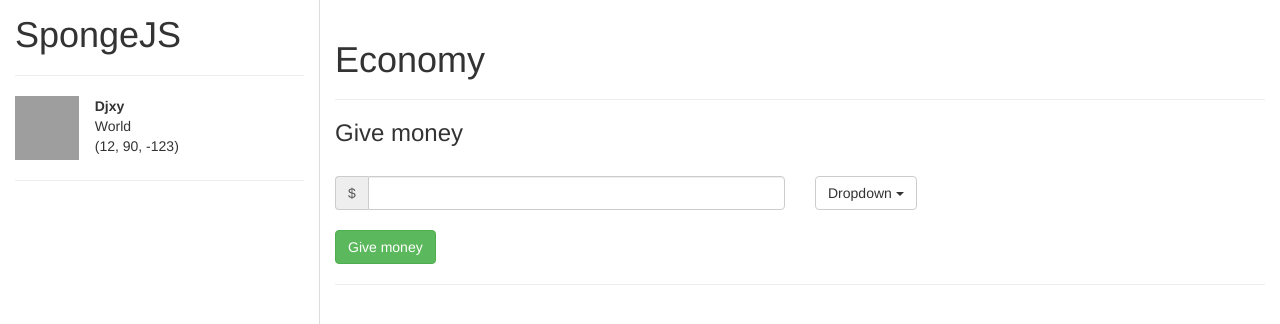
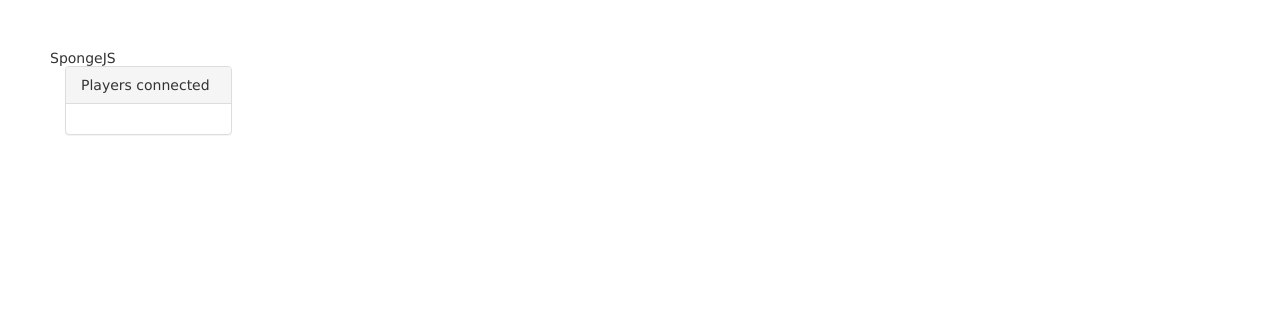
Before and after one commit to jwulf/SpongeJS-Web, a website: page views/index.html in a window 1280 px wide. Shown: the top 324 px of the page. Drawn offline with nearby package versions, Linux system fonts and the light colour scheme; files that its build step writes are made by us from their sources; grey boxes are pictures that could not be loaded; a web font is replaced by a local one.

Commit message:
Updated the index

```diff
--- a/views/index.html
+++ b/views/index.html
@@ -1,103 +1,44 @@
 <!DOCTYPE html>
 <html lang="en">
     <head>
-        <link rel="stylesheet" href="https://maxcdn.bootstrapcdn.com/bootstrap/3.3.7/css/bootstrap.min.css" integrity="sha384-BVYiiSIFeK1dGmJRAkycuHAHRg32OmUcww7on3RYdg4Va+PmSTsz/K68vbdEjh4u" crossorigin="anonymous">
         <script src="https://ajax.googleapis.com/ajax/libs/jquery/3.1.0/jquery.min.js"></script>
         <script src="https://maxcdn.bootstrapcdn.com/bootstrap/3.3.7/js/bootstrap.min.js" integrity="sha384-Tc5IQib027qvyjSMfHjOMaLkfuWVxZxUPnCJA7l2mCWNIpG9mGCD8wGNIcPD7Txa" crossorigin="anonymous"></script>
-        <style>
-            html, body, body > div, body > div > div {
-                height: 100%;
-            }
+        <script src="js/index.js"></script>
 
-            #players {
-                padding-top: 15px;
-                height: 100%;
-                border-right: solid rgb(221, 221, 221) 1px;
-                overflow-y: scroll;
-            }
+        <link rel="stylesheet" href="https://maxcdn.bootstrapcdn.com/bootstrap/3.3.7/css/bootstrap.min.css" integrity="sha384-BVYiiSIFeK1dGmJRAkycuHAHRg32OmUcww7on3RYdg4Va+PmSTsz/K68vbdEjh4u" crossorigin="anonymous">
+        <link href="https://fonts.googleapis.com/css?family=Baloo+Bhai" rel="stylesheet">
+        <link rel="stylesheet" href="css/style.css">
 
-            #modules {
-                overflow-y: scroll;
-                height: 100%;
-            }
-
-            #spongeJSTitle{
-                margin: 0;
-                padding: 0;
-            }
-
-            .minecraftPlayerHead {
-                width: 64px;
-                height: 64px;
-            }
-        </style>
         <meta charset="UTF-8">
         <title>SpongeJS</title>
     </head>
     <body>
         <div class="container-fluid">
             <div class="row">
-                <div id="players" class="col-md-3">
+                <div id="navbar">
+                    <span>Sponge<span class="js">JS</span></span>
+                </div>
+            </div>
+            <div id="main-container" class="row">
+                <div id="left-container" class="col-md-2">
                     <div class="row">
                         <div class="col-md-12">
-                            <div class="row">
-                                <div class="col-md-12">
-                                    <h1 id="spongeJSTitle">SpongeJS</h1>
-                                    <hr>
+                            <div class="panel panel-default">
+                                <div id="players-connected-title" class="panel-heading">
+                                    Players connected
+                                </div>
+                                <div class="panel-body">
+                                    <div id="players-connected" class="row">
+
+                                    </div>
                                 </div>
                             </div>
-                            <div class="row">
-                                <div class="col-md-3">
-                                    <img class="minecraftPlayerHead" src="http://avatar.yourminecraftservers.com/avatar/source/minecraft/background/trnsp/bgParams/%23111111,%23cccccc/notFound/steve/figure/face/figureSize/100/borderSize/1/borderColor/%23000000/canvasSize/256/djxy.png?download">
-                                </div>
-                                <div class="col-md-9">
-                                    <strong>Djxy</strong>
-                                    <br>
-                                    <span>World</span>
-                                    <br>
-                                    <span>(12, 90, -123)</span>
-                                </div>
-                            </div>
-                            <hr>
                         </div>
                     </div>
                 </div>
-                <div id="modules" class="col-md-9">
+                <div id="right-container" class="col-md-10">
                     <div class="row">
-                        <div class="col-md-12">
-                            <div class="page-header">
-                                <h1>Economy</h1>
-                            </div>
-                            <h3>Give money</h3>
-                            <br>
-                            <div class="row">
-                                <div class="col-md-6">
-                                    <div class="input-group">
-                                        <span class="input-group-addon">$</span>
-                                        <input type="number" class="form-control" aria-label="Amount (to the nearest dollar)">
-                                    </div>
-                                </div>
-                                <div class="col-md-6">
-                                    <div class="dropdown">
-                                        <button class="btn btn-default dropdown-toggle" type="button" id="dropdownMenu1" data-toggle="dropdown" aria-haspopup="true" aria-expanded="true">
-                                            Dropdown
-                                            <span class="caret"></span>
-                                        </button>
-                                        <ul class="dropdown-menu" aria-labelledby="dropdownMenu1">
-                                            <li><a href="#">Action</a></li>
-                                        </ul>
-                                    </div>
-                                </div>
-                            </div>
-                            <br>
-                            <div class="row">
-                                <div class="col-md-12">
-                                    <button type="button" class="btn btn-success">Give money</button>
-                                </div>
-                            </div>
-                        </div>
-                        <div class="col-md-12">
-                            <hr>
+                        <div id="right-container-content" class="col-md-12">
                         </div>
                     </div>
                 </div>
```
